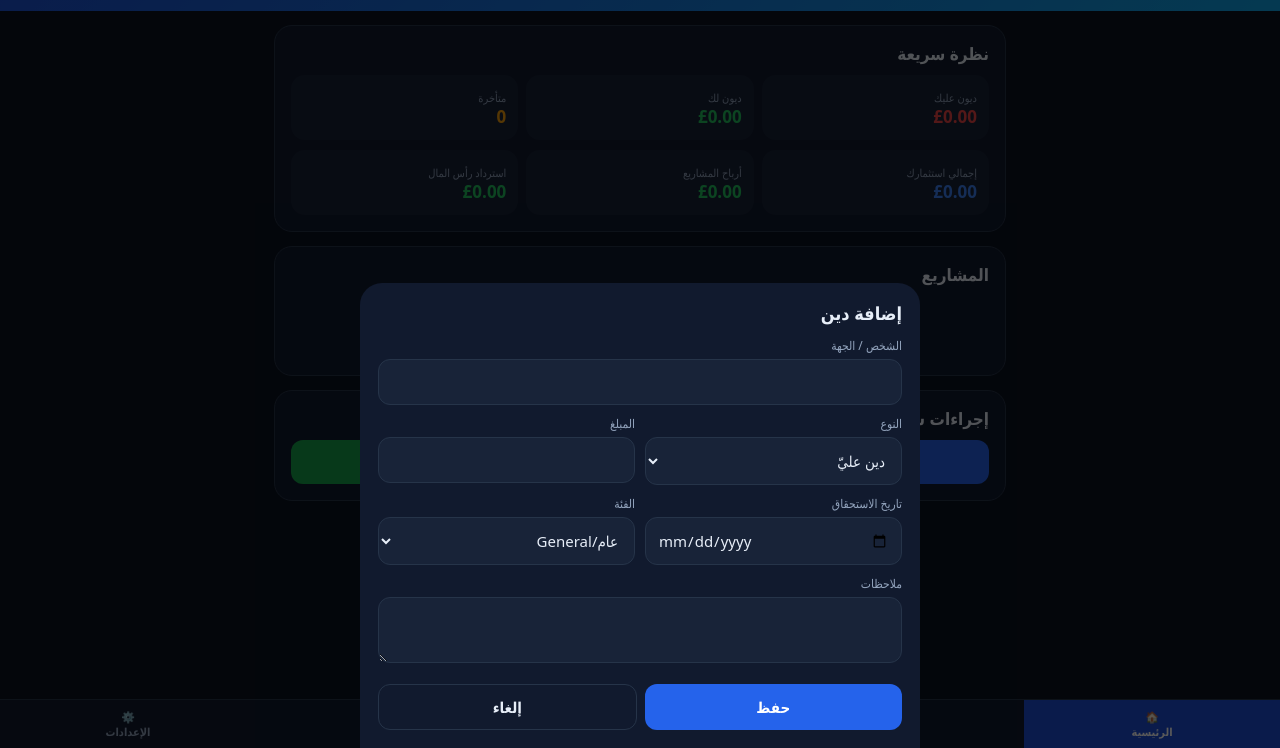
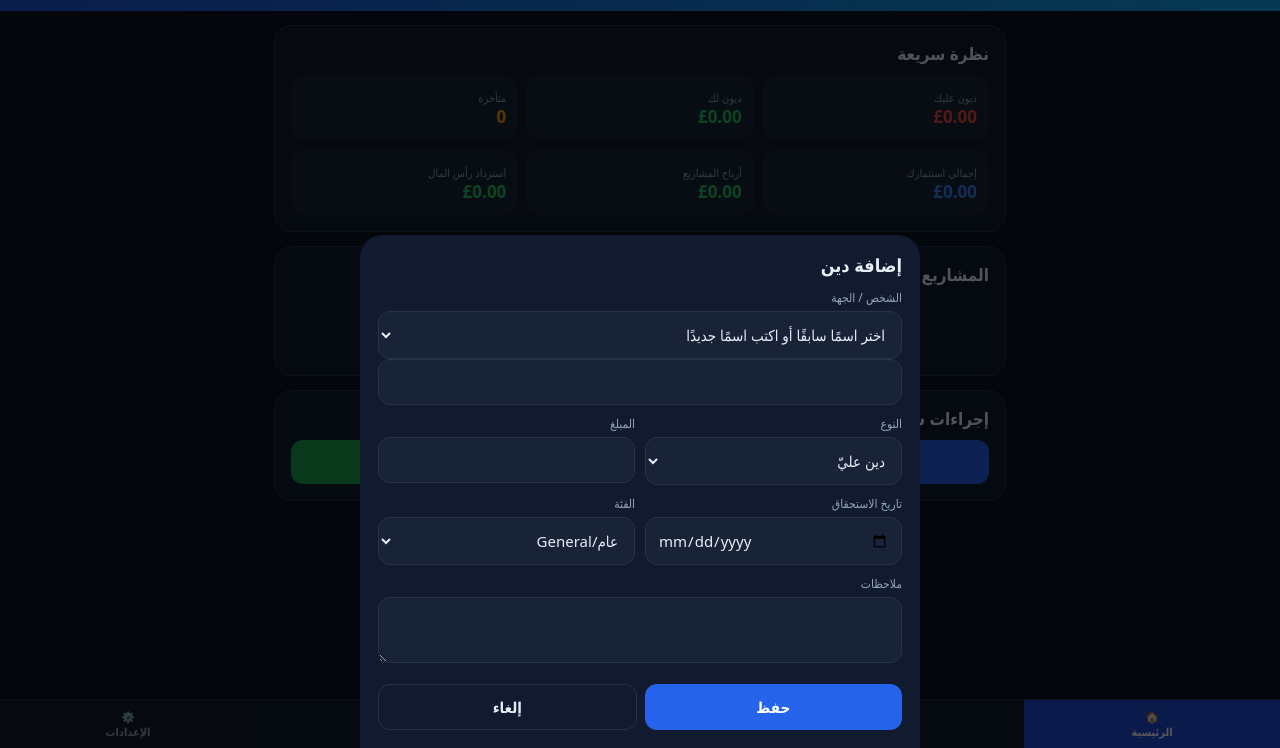
Before and after one commit to ahmadsafar1/mobile-wallet, a plain HTML site: page index.html in a window 1280 px wide. Both pictures are taken after a click on the button "➕ دين جديد". Shown: the part 52-800 px from the top of the page. Drawn offline with Linux system fonts and the light colour scheme.

Commit message:
Group existing debts by person without changing stored records

```diff
--- /dev/null
+++ b/grouped-debts.js
@@ -0,0 +1,89 @@
+
+(()=>{
+  'use strict';
+  let selected=null,history=false,query='';
+  const text=(ar,en)=>L==='ar'?ar:en;
+  const esc=v=>String(v??'').replace(/[&<>"']/g,c=>({'&':'&amp;','<':'&lt;','>':'&gt;','"':'&quot;',"'":'&#39;'}[c]));
+  const key=n=>String(n||'').trim().replace(/\s+/g,' ');
+  const cents=n=>Math.round(Number(n||0)*100);
+  const remain=d=>Math.max(0,cents(d.amount)-cents(d.paid))/100;
+  const groups=()=>{
+    const m=new Map();
+    DB.debts.forEach((d,index)=>{const k=key(d.name);if(!m.has(k))m.set(k,[]);m.get(k).push({d,index});});
+    return [...m].sort((a,b)=>a[0].localeCompare(b[0],L));
+  };
+  const totals=rows=>rows.reduce((s,{d})=>{s[d.type==='owe'?'owe':'due']+=Math.round(remain(d)*100);return s;},{owe:0,due:0});
+  const summary=rows=>{
+    const s=totals(rows),net=s.due-s.owe;
+    return `<div class="grid"><div><small>${text('عليّ له','I owe')}</small><b class="neg">${esc(money(s.owe/100))}</b></div><div><small>${text('لي عنده','Owed to me')}</small><b class="pos">${esc(money(s.due/100))}</b></div></div><p class="note">${text('الصافي للعرض فقط، دون تسوية تلقائية','Net is informational; no automatic offset')}: ${net===0?esc(money(0)):(net>0?text('لي ','Owed to me '):text('عليّ ','I owe '))+esc(money(Math.abs(net)/100))}</p>`;
+  };
+  const previousRender=render;
+  render=function(){previousRender();draw();};
+  function button(label,fn,cls='ghost'){
+    const b=document.createElement('button');b.className='small '+cls;b.textContent=label;b.onclick=fn;return b;
+  }
+  function newDebt(name){
+    debtModal();if(name&&document.getElementById('dn'))$('dn').value=name;
+  }
+  function draw(){
+    const root=$('view-debts');if(!root)return;
+    root.innerHTML='';
+    const panel=document.createElement('section');panel.className='card';root.append(panel);
+    const top=document.createElement('div');top.className='row';panel.append(top);
+    const heading=document.createElement('h2');heading.textContent=selected===null?text('الديون حسب الأشخاص','Debts by person'):selected;top.append(heading);
+    top.append(button(text('إضافة دين','Add debt'),()=>newDebt(selected),'primary'));
+    const nav=document.createElement('div');nav.className='actions';panel.append(nav);
+    if(selected!==null)nav.append(button(text('كل الأشخاص','All people'),()=>{selected=null;query='';draw();}));
+    nav.append(button(text('الديون النشطة','Active debts'),()=>{history=false;draw();},history?'ghost':'primary'));
+    nav.append(button(text('السجل / المسدّد','History / paid'),()=>{history=true;draw();},history?'primary':'ghost'));
+    if(selected===null){
+      const search=document.createElement('input');search.placeholder=text('ابحث عن شخص','Search people');search.value=query;search.style.margin='12px 0';panel.append(search);
+      const list=document.createElement('div');panel.append(list);
+      const fill=()=>{
+        list.innerHTML='';let count=0;
+        groups().filter(([name])=>name.toLocaleLowerCase().includes(query.toLocaleLowerCase())).forEach(([name,all])=>{
+          const rows=all.filter(({d})=>history?remain(d)===0:remain(d)>0);if(!rows.length)return;count++;
+          const card=document.createElement('div');card.className='stat';card.style.marginBottom='12px';
+          const title=document.createElement('div');title.className='row';
+          const n=document.createElement('b');n.textContent=name||text('بدون اسم','Unnamed');title.append(n);
+          title.append(button(text('فتح الفواتير','View invoices'),()=>{selected=name;draw();}));card.append(title);
+          const sums=document.createElement('div');sums.innerHTML=summary(all);card.append(sums);
+          const countLabel=document.createElement('small');countLabel.textContent=text('عدد الفواتير: ','Invoices: ')+rows.length;card.append(countLabel);list.append(card);
+        });
+        if(!count){const e=document.createElement('p');e.className='empty';e.textContent=history?text('لا توجد فواتير مسددة','No paid invoices'):text('لا توجد ديون نشطة مطابقة','No matching active debts');list.append(e);}
+      };
+      search.oninput=()=>{query=search.value;fill();};fill();return;
+    }
+    const all=groups().find(([name])=>name===selected)?.[1]||[];
+    const sums=document.createElement('div');sums.className='stat';sums.style.margin='12px 0';sums.innerHTML=summary(all);panel.append(sums);
+    const rows=all.filter(({d})=>history?remain(d)===0:remain(d)>0);
+    rows.forEach(({d,index})=>{
+      const card=document.createElement('div');card.className='stat';card.style.marginBottom='12px';
+      const late=d.due&&remain(d)>0&&d.due<today();
+      const title=document.createElement('b');title.textContent=text('فاتورة رقم ','Invoice #')+(index+1)+' — '+(d.type==='owe'?text('عليّ','I owe'):text('لي','Owed to me'));card.append(title);
+      const info=document.createElement('p');info.className='note';
+      info.textContent=text('الأصلي: ','Original: ')+money(d.amount)+' | '+text('المسدّد: ','Paid: ')+money(d.paid)+' | '+text('المتبقي: ','Remaining: ')+money(remain(d));card.append(info);
+      const details=document.createElement('p');details.className='note';details.textContent=[d.created,d.due?text('الاستحقاق: ','Due: ')+d.due:'',late?text('متأخر','Overdue'):'',d.category,d.note].filter(Boolean).join(' • ');card.append(details);
+      const actions=document.createElement('div');actions.className='actions';
+      if(remain(d)>0){
+        actions.append(button(text('دفعة لهذه الفاتورة','Pay this invoice'),()=>payDebt(d.id),'green'));
+        actions.append(button(text('تسديد كامل','Pay in full'),()=>{if(confirm(text('تأكيد تسديد هذه الفاتورة بالكامل؟','Confirm payment in full for this invoice?')))fullPay(d.id);},'primary'));
+      }
+      actions.append(button(text('تعديل','Edit'),()=>debtModal(d.id)));card.append(actions);
+      const payments=document.createElement('details');const label=document.createElement('summary');label.textContent=text('سجل الدفعات','Payment history')+' ('+(d.payments||[]).length+')';payments.append(label);
+      (d.payments||[]).forEach(p=>{const line=document.createElement('p');line.className='note';line.textContent=[p.date,money(p.amount),p.note].filter(Boolean).join(' • ');payments.append(line);});card.append(payments);panel.append(card);
+    });
+    if(!rows.length){const e=document.createElement('p');e.className='empty';e.textContent=history?text('لا توجد فواتير مسددة لهذا الشخص','No paid invoices for this person'):text('لا توجد ديون نشطة لهذا الشخص','No active debts for this person');panel.append(e);}
+  }
+  const previousDebtModal=debtModal;
+  debtModal=function(id){
+    previousDebtModal(id);const input=$('dn');if(!input)return;
+    const list=document.createElement('datalist');list.id='wallet-known-names';
+    groups().forEach(([name])=>{const option=document.createElement('option');option.value=name;list.append(option);});
+    input.setAttribute('list',list.id);input.autocomplete='off';input.after(list);
+    const select=document.createElement('select');const empty=document.createElement('option');empty.value='';empty.textContent=text('اختر اسمًا سابقًا أو اكتب اسمًا جديدًا','Choose an existing name or type a new one');select.append(empty);
+    groups().forEach(([name])=>{const o=document.createElement('option');o.value=name;o.textContent=name;select.append(o);});
+    select.onchange=()=>{if(select.value)input.value=select.value;};input.before(select);
+  };
+  render();
+})();
--- a/index.html
+++ b/index.html
@@ -42,4 +42,4 @@ $('view-settings').innerHTML=`<div class="card"><h2>${t('lock')}</h2><p class="n
 function exportDB(){const a=document.createElement('a');a.href=URL.createObjectURL(new Blob([JSON.stringify(DB,null,2)],{type:'application/json'}));a.download='wallet-backup-'+today()+'.json';a.click()}
 function importDB(e){const f=e.target.files[0];if(!f)return;const r=new FileReader();r.onload=()=>{try{const x=JSON.parse(r.result);if(!x.debts||!x.businesses)throw 0;if(!confirm(L==='ar'?'سيتم استبدال البيانات الحالية. متابعة؟':'Current data will be replaced. Continue?'))return;DB=x;save();render();alert(L==='ar'?'تم الاستيراد':'Imported')}catch{alert(L==='ar'?'ملف غير صالح':'Invalid file')}};r.readAsText(f);e.target.value=''}
 document.body.classList.add(localStorage.getItem('theme')||'dark');document.documentElement.lang=L;document.documentElement.dir=L==='ar'?'rtl':'ltr';render();initLock();
-</script><script src="./wallet-lock.js"></script><script>if("serviceWorker" in navigator){navigator.serviceWorker.register("./sw.js").catch(console.error)}</script></body></html>
+</script><script src="./wallet-lock.js"></script><script>if("serviceWorker" in navigator){navigator.serviceWorker.register("./sw.js").catch(console.error)}</script><script src="./grouped-debts.js"></script></body></html>
--- a/sw.js
+++ b/sw.js
@@ -1,6 +1,6 @@
 
-const CACHE='mobile-wallet-shell-v1';
-const ASSETS=['./','./index.html','./manifest.webmanifest','./wallet-lock.js','./icons/wallet-192.png','./icons/wallet-512.png'];
+const CACHE='mobile-wallet-shell-v2';
+const ASSETS=['./','./index.html','./manifest.webmanifest','./wallet-lock.js','./grouped-debts.js','./icons/wallet-192.png','./icons/wallet-512.png'];
 self.addEventListener('install',e=>{e.waitUntil(caches.open(CACHE).then(c=>c.addAll(ASSETS)).then(()=>self.skipWaiting()));});
 self.addEventListener('activate',e=>{e.waitUntil(caches.keys().then(keys=>Promise.all(keys.filter(k=>k.startsWith('mobile-wallet-shell-')&&k!==CACHE).map(k=>caches.delete(k)))).then(()=>self.clients.claim()));});
 self.addEventListener('fetch',e=>{const u=new URL(e.request.url);if(e.request.method!=='GET'||u.origin!==self.location.origin||!u.href.startsWith(self.registration.scope))return;e.respondWith(fetch(e.request).then(r=>{if(r.ok){const copy=r.clone();e.waitUntil(caches.open(CACHE).then(c=>c.put(e.request,copy)));}return r;}).catch(()=>caches.match(e.request).then(r=>r||(e.request.mode==='navigate'?caches.match('./index.html'):Response.error()))));});
```
